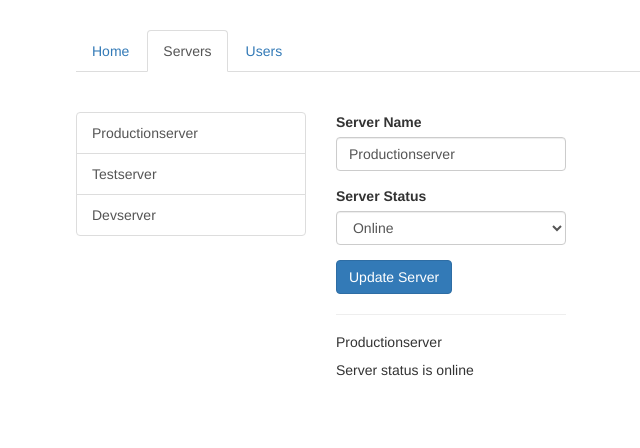
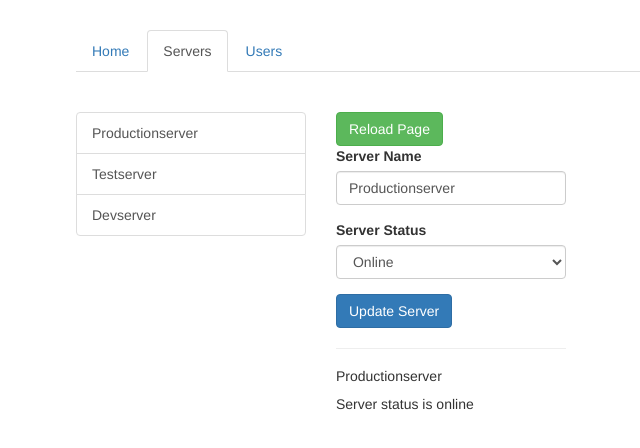
Before and after one commit to du-almeidalima/angular-course, an Angular app: page /servers in a window 1280 px wide. Shown: the top 448 px of the page, without its empty margins (189-829 px from the left). Built offline with nearby package versions, Linux system fonts and the light colour scheme.

Commit message:
Section 11: Using Relative Pathis in Programmatic Navigation

```diff
--- a/src/app/servers/servers.component.html
+++ b/src/app/servers/servers.component.html
@@ -10,8 +10,13 @@
     </div>
   </div>
   <div class="col-xs-12 col-sm-4">
+    <button class="btn btn-success" (click)="onReloadPage()">Reload Page</button>
     <app-edit-server></app-edit-server>
     <hr>
     <app-server></app-server>
   </div>
 </div>
+
+<!--
+  Here i'm trying to work with the same concept as the HomeComponent Router navigation but with relative paths
+-->
--- a/src/app/servers/servers.component.ts
+++ b/src/app/servers/servers.component.ts
@@ -1,5 +1,6 @@
 import { Component, OnInit } from '@angular/core';
 import { ServersService } from './servers.service';
+import {ActivatedRoute, Router} from '@angular/router';
 
 @Component({
   selector: 'app-servers',
@@ -9,10 +10,22 @@ import { ServersService } from './servers.service';
 export class ServersComponent implements OnInit {
   private servers: {id: number, name: string, status: string}[] = [];
 
-  constructor(private serversService: ServersService) { }
+  constructor(private serversService: ServersService, private router: Router, private route: ActivatedRoute) { }
 
   ngOnInit() {
     this.servers = this.serversService.getServers();
   }
 
+  public onReloadPage() {
+    this.router.navigate(['/servers'], {relativeTo: this.route});
+  }
 }
+
+/** In this component we're using relative path and it's not throwing an error like using relative paths in RouterLink ( which would add,
+ * the path to the url), what happens is, when the Router is used programatically, it doesn't know where it's sitting on, to tell this, one
+ * can pass a second parameter, and assign that it's relativeTo.
+ *
+ * One can get the route that this component is relative to by using the ActivatedRoute.
+ *
+ * ActivatedRoute inject the route this component is loaded, and have a lot of meta data about this
+ */
```
